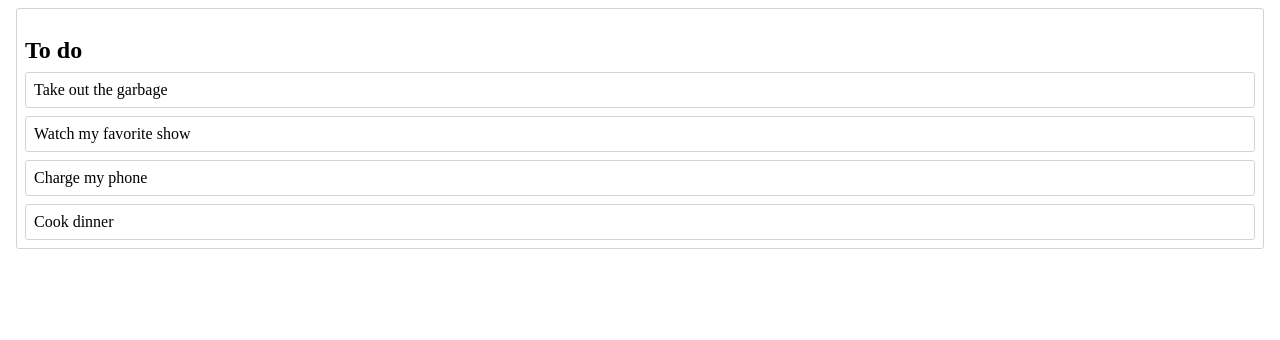
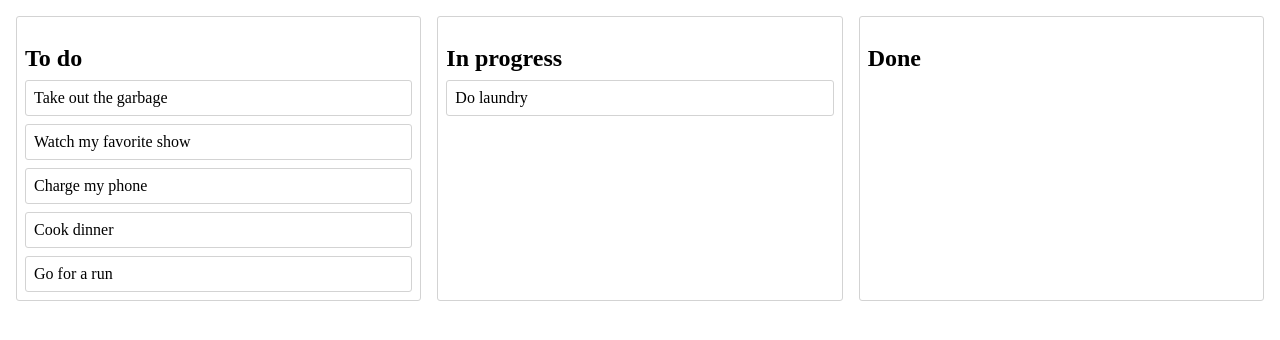
Before and after one commit to carlorizzante/react-beautiful-dnd-demo, a React (Create React App) app: page / in a window 1280 px wide. Shown: the top 340 px of the page. Built offline with nearby package versions, Linux system fonts and the light colour scheme.

Commit message:
feat: items draggable on multiple columns

```diff
--- a/src/App.js
+++ b/src/App.js
@@ -1,7 +1,8 @@
 import React, { useState } from 'react'
 import './app.css'
-import { Box } from 'rebass'
+import { Box, Flex } from 'rebass'
 import { Column } from './components'
+import { css } from '@emotion/core'
 // import { Column } from './stateful-components'
 import { DragDropContext } from 'react-beautiful-dnd'
 import { initialData } from './initial-data'
@@ -27,13 +28,16 @@ export const App = () => {
     // Dropped in the same position as it started
     if (destination.index === source.index && destination.droppableId === source.droppableId) return
 
-    const column = data.columns[source.droppableId]
-    const newTaskIds = Array.from(column.taskIds)
+    const startColumn = data.columns[source.droppableId]
+    const endColumn = data.columns[destination.droppableId]
+
+    if (startColumn === endColumn) {
+      const newTaskIds = Array.from(startColumn.taskIds)
       newTaskIds.splice(source.index, 1) // remove task from initial position
       newTaskIds.splice(destination.index, 0, draggableId) // add task to new position
 
       const newColumn = {
-      ...column,
+        ...startColumn,
         taskIds: newTaskIds,
       }
 
@@ -44,8 +48,33 @@ export const App = () => {
           [newColumn.id]: newColumn
         }
       }
+      setData(newData)
 
+    } else {
+      const startTaskIds = Array.from(startColumn.taskIds)
+      startTaskIds.splice(source.index, 1)
+      const newStartColumn = {
+        ...startColumn,
+        taskIds: startTaskIds,
+      }
+
+      const endTaskIds = Array.from(endColumn.taskIds)
+      endTaskIds.splice(destination.index, 0, draggableId)
+      const newEndColumn = {
+        ...endColumn,
+        taskIds: endTaskIds,
+      }
+
+      const newData = {
+        ...data,
+        columns: {
+          ...data.columns,
+          [newStartColumn.id]: newStartColumn,
+          [newEndColumn.id]: newEndColumn,
+        }
+      }
       setData(newData)
+    }
   }
 
   console.log(data)
@@ -56,7 +85,13 @@ export const App = () => {
       onDragUpdate={handleOnDragUpdate}
       onDragEnd={handleOnDragEnd}
     >
-      <Box className="app">
+      <Box
+        css={css`
+          display: grid;
+          width: 100%;
+          grid-template-columns: repeat(${data.columnOrder.length}, minmax(200px, 1fr));
+        `}
+      >
         {data.columnOrder.map(columnId => {
           const column = data.columns[columnId]
           const tasks = column.taskIds.map(taskId => data.tasks[taskId])
--- a/src/components/column.js
+++ b/src/components/column.js
@@ -1,14 +1,15 @@
 import React from 'react'
-import { Box } from 'rebass'
+import { Box, Flex } from 'rebass'
 import { css } from '@emotion/core'
 import { Droppable } from 'react-beautiful-dnd'
 import { Task } from '.'
 import styled from '@emotion/styled'
 
 const Container = React.forwardRef(({ children, ...rest }, ref) => (
-  <Box
+  <Flex
     ref={ref}
     css={css`
+      flex-direction: column;
       margin: 8px;
       padding: 8px 8px 0;
       border: 1px solid lightgrey;
@@ -17,7 +18,7 @@ const Container = React.forwardRef(({ children, ...rest }, ref) => (
     {...rest}
   >
     {children}
-  </Box>
+  </Flex>
 ))
 
 const Title = styled('h2')`
@@ -25,16 +26,19 @@ const Title = styled('h2')`
 `
 
 const TaskList = React.forwardRef(({ children, isDraggingOver, ...rest }, ref) =>(
-  <Box
+  <Flex
     ref={ref}
     css={css`
+      flex: 1;
+      flex-direction: column;
+      min-height: 100px;
       background-color: ${isDraggingOver ? 'skyblue' : 'white'};
       transition: background-color 0.3s;
     `}
     {...rest}
   >
     {children}
-  </Box>
+  </Flex>
 ))
 
 export const Column = ({ column, tasks }) => (
--- a/src/initial-data.js
+++ b/src/initial-data.js
@@ -4,14 +4,26 @@ export const initialData = {
     'task-2': { id: 'task-2', content: 'Watch my favorite show' },
     'task-3': { id: 'task-3', content: 'Charge my phone' },
     'task-4': { id: 'task-4', content: 'Cook dinner' },
+    'task-5': { id: 'task-5', content: 'Go for a run' },
+    'task-6': { id: 'task-6', content: 'Do laundry' },
   },
   columns: {
     'column-1': {
       id: 'column-1',
       title: 'To do',
-      taskIds: ['task-1', 'task-2', 'task-3', 'task-4']
-    }
+      taskIds: ['task-1', 'task-2', 'task-3', 'task-4', 'task-5']
+    },
+    'column-2': {
+      id: 'column-2',
+      title: 'In progress',
+      taskIds: ['task-6']
+    },
+    'column-3': {
+      id: 'column-3',
+      title: 'Done',
+      taskIds: []
+    },
   },
   // Facilitate reordering of the columns
-  columnOrder: ['column-1']
+  columnOrder: ['column-1', 'column-2', 'column-3']
 }
```
Lines whose indentation alone changed are shown as unchanged.
